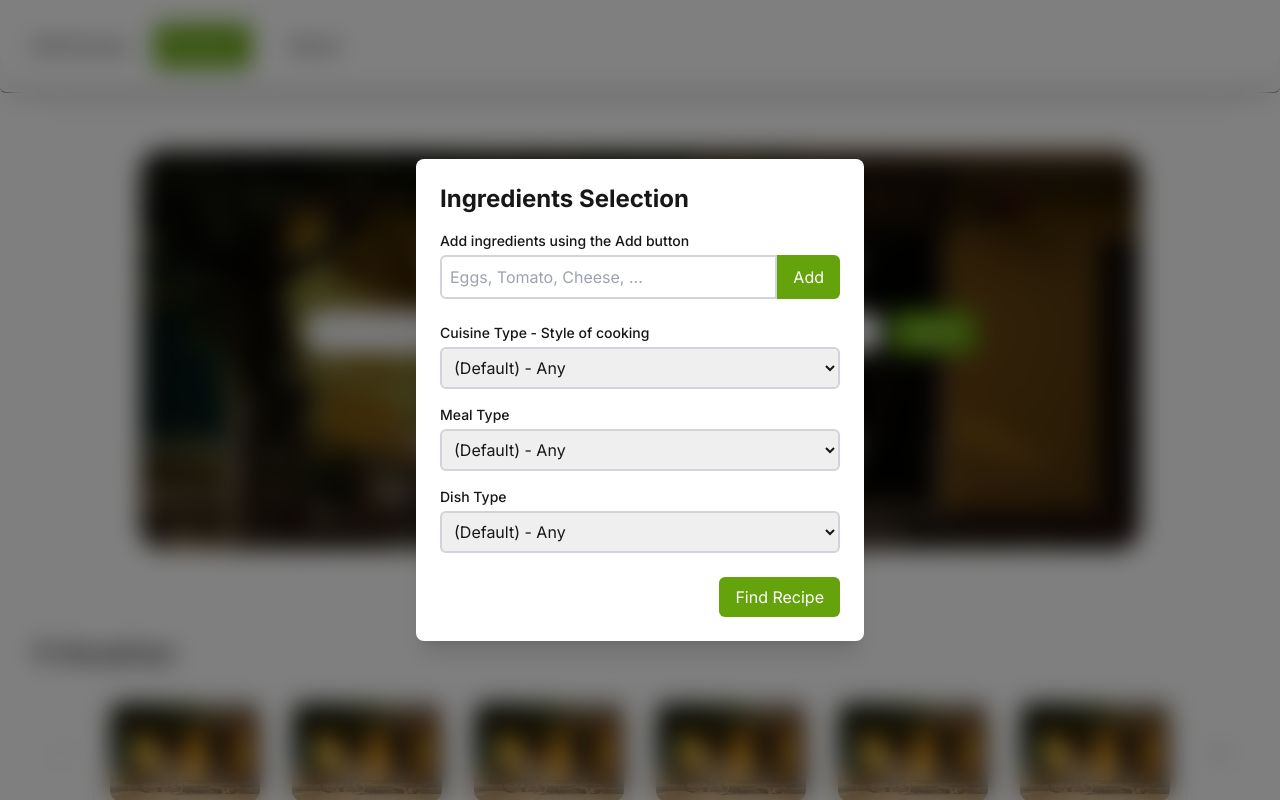
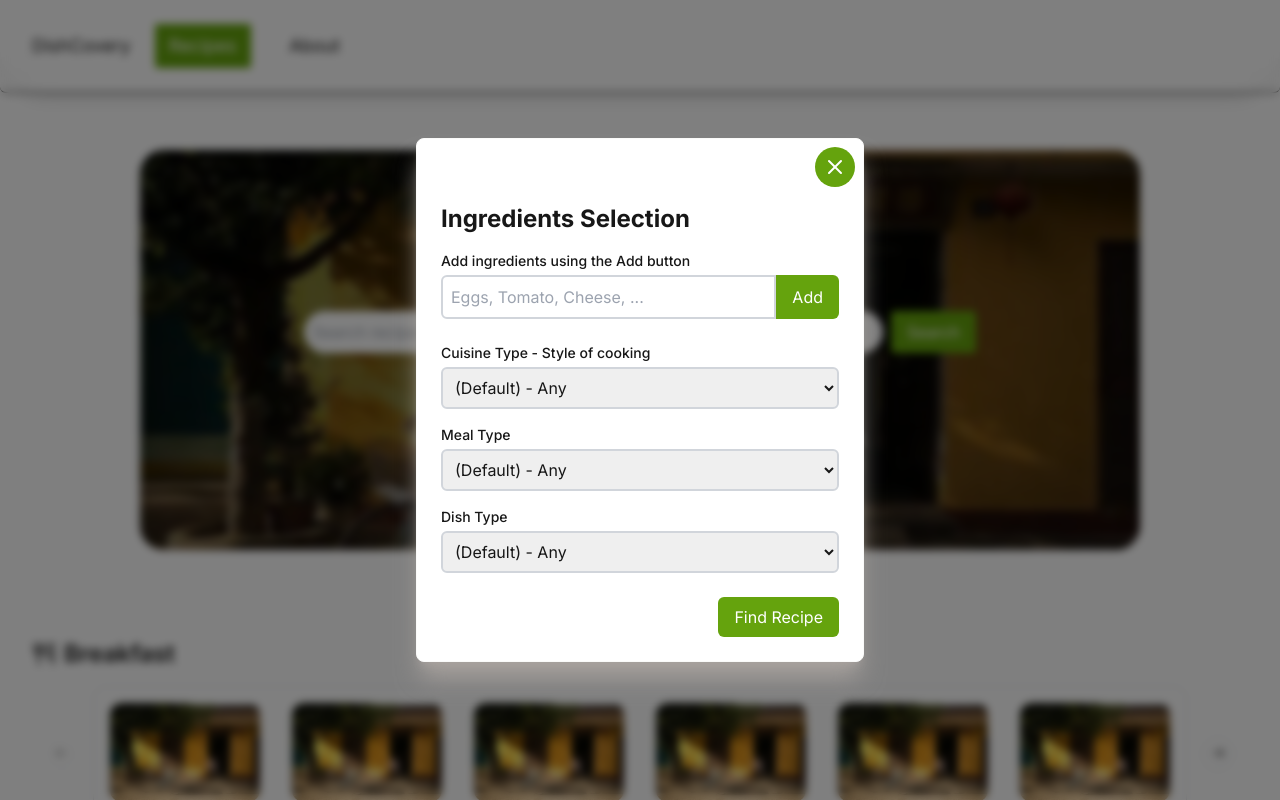
Before and after one commit to NebiyouBelaineh/DishCovery_v2, a Next.js app: page /recipes in a window 1280 px wide. Both pictures are taken after a click on the button "Find by ingredients". Shown: the top 800 px of the page. Built offline with nearby package versions, Linux system fonts and the light colour scheme.

Commit message:
Update search by ingredients to close modal

```diff
--- a/src/app/components/FilterButton.tsx
+++ b/src/app/components/FilterButton.tsx
@@ -1,7 +1,7 @@
 'use client'
 
 import { useState, useEffect } from 'react'
-import SearchByingredients  from './searchByIngredients '
+import SearchByingredients  from './SearchByIngredients '
 
 export default function FilterButton() {
   const [isModalOpen, setIsModalOpen] = useState(false)
--- a/src/app/components/searchByIngredients .tsx
+++ b/src/app/components/SearchByIngredients .tsx
@@ -47,7 +47,7 @@ interface RecipeFilterModalProps {
   }) => void
 }
 
-export default function RecipeFilterModal({ isOpen, onClose, onSubmit }: RecipeFilterModalProps) {
+export default function SearchByIngredients({ isOpen, onClose, onSubmit }: RecipeFilterModalProps) {
   const [ingredients, setIngredients] = useState<string[]>([])
   const [newIngredient, setNewIngredient] = useState('')
   const [cuisineType, setCuisineType] = useState('any')
@@ -74,9 +74,14 @@ export default function RecipeFilterModal({ isOpen, onClose, onSubmit }: RecipeF
   if (!isOpen) return null
 
   return (
-    <div className="fixed inset-0 bg-black bg-opacity-50 backdrop-blur-md flex items-center justify-center p-4 z-50">
-      <div className="bg-white rounded-lg shadow-xl w-full max-w-md">
-        <div className="p-6 ">
+    <div className="fixed inset-0 bg-black bg-opacity-50 backdrop-blur-sm flex items-center justify-center p-4 z-50">
+      <div className="rounded-lg shadow-xl w-full max-w-md bg-white dark:bg-black border border-stone-50 dark:border-stone-700 shadow-stone-400 dark:shadow-gray-700">
+        <div className='flex justify-end'>
+          <button onClick={onClose} className="relative top-2 right-2 p-2 bg-lime-600 rounded-full hover:bg-green-600">
+            <X size={24} className="text-white" />
+          </button>
+        </div>
+        <div className="p-6">
           <h2 className="text-2xl font-bold mb-4 text-dark dark:text-white">Ingredients Selection</h2>
           <form onSubmit={handleSubmit}>
             <div className="mb-4">
```
